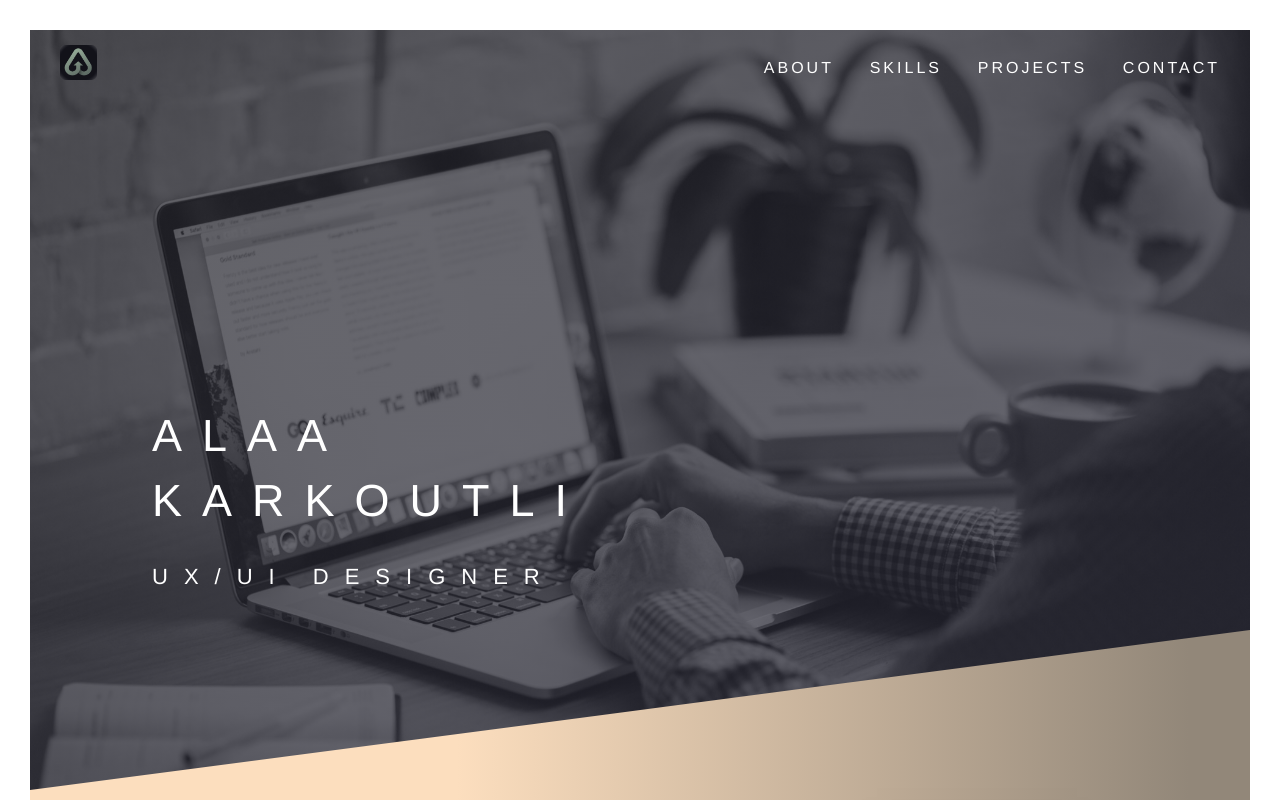
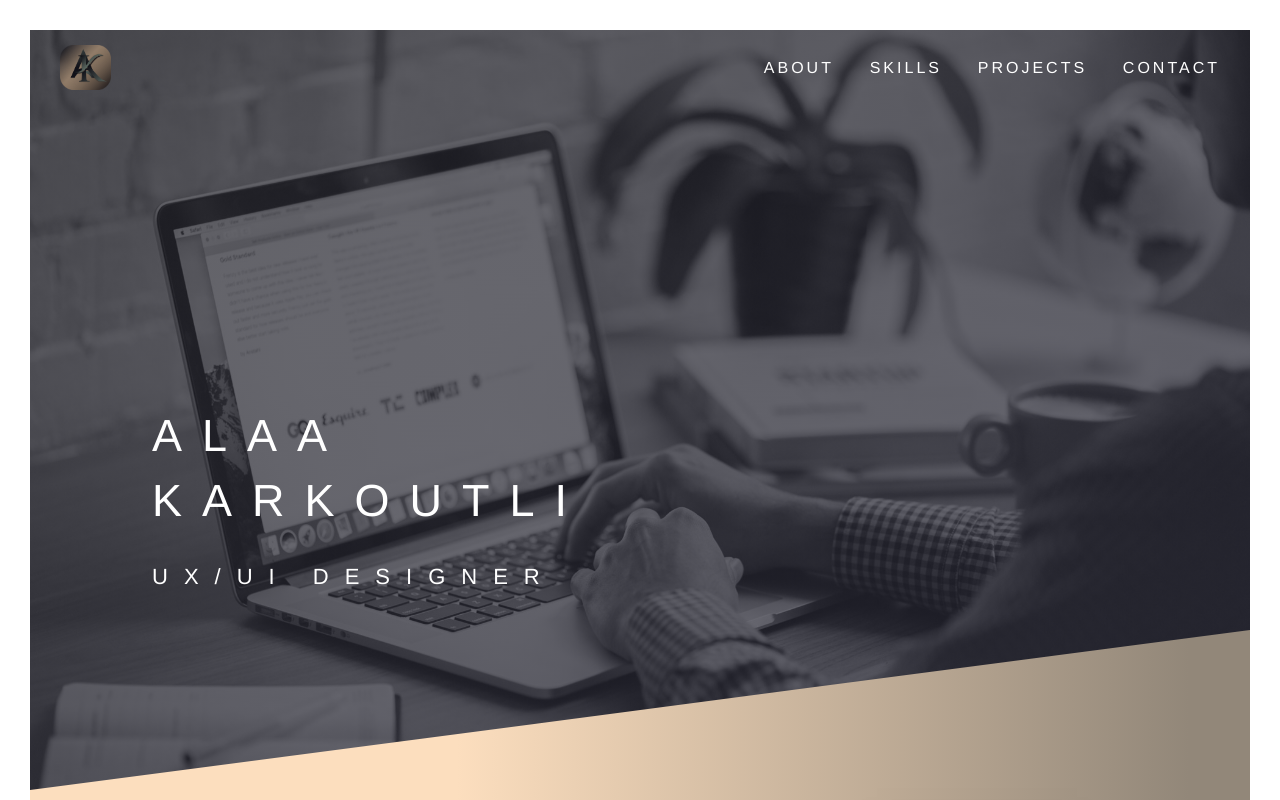
Before and after one commit to AlaaDev22/Portfolio, a website: page index.html in a window 1280 px wide. Shown: the top 800 px of the page. Drawn offline with nearby package versions, Linux system fonts and the light colour scheme.

Commit message:
add projects images and new logo

```diff
--- a/css/style.css
+++ b/css/style.css
@@ -450,7 +450,7 @@ button {
   margin: 1.5rem 0 0 3rem;
   float: left; }
   .logo__img {
-    height: 3.5rem;
+    height: 4.5rem;
     width: auto;
     border-radius: 5px; }
 
--- a/index.html
+++ b/index.html
@@ -12,7 +12,7 @@
 <body>
     <header class="header">
         <div class="logo">
-            <img src="css/img/logo111.png" alt="Logo" class="logo__img">
+            <img src="css/img/Group 14.png" alt="Logo" class="logo__img">
         </div>
         <nav class="navigation">
             <ul class="navigation__list">
@@ -87,6 +87,7 @@
                     <li class="skills__item">Pragmatic</li>
                     <li class="skills__item">Fast-learner</li>
                     <li class="skills__item">Excellent communication skills</li>
+                    <li class="skills__item">Arabic</li>
                     <li class="skills__item">Fluent in English</li>
                     <li class="skills__item">Good German skills ( B2 )</li>
                 </ul>
```
Also changed, not shown: css/img/Group 11.png (added), css/img/Group 12.png (added), css/img/Group 13.png (added), css/img/Group 14.png (added), css/img/logo02.png (added).
